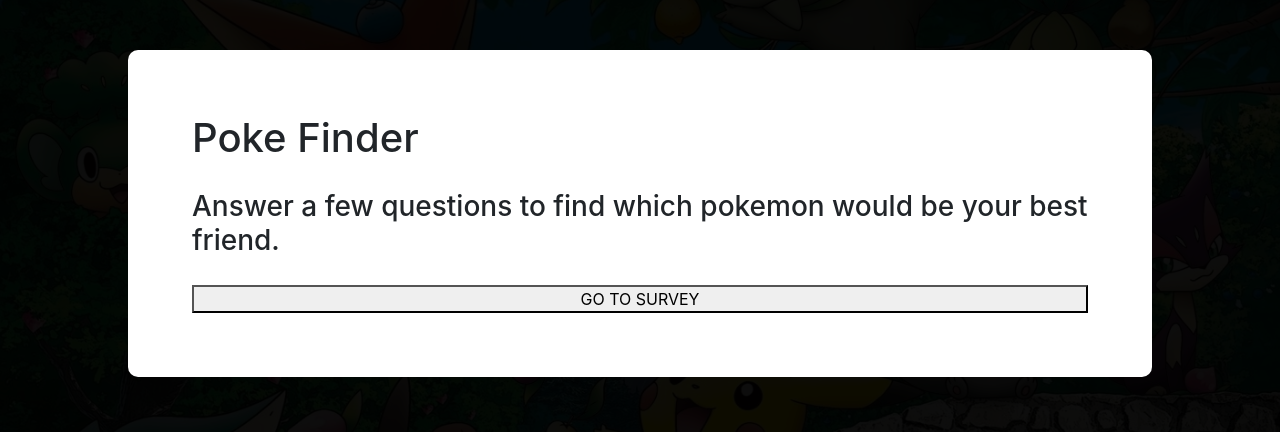
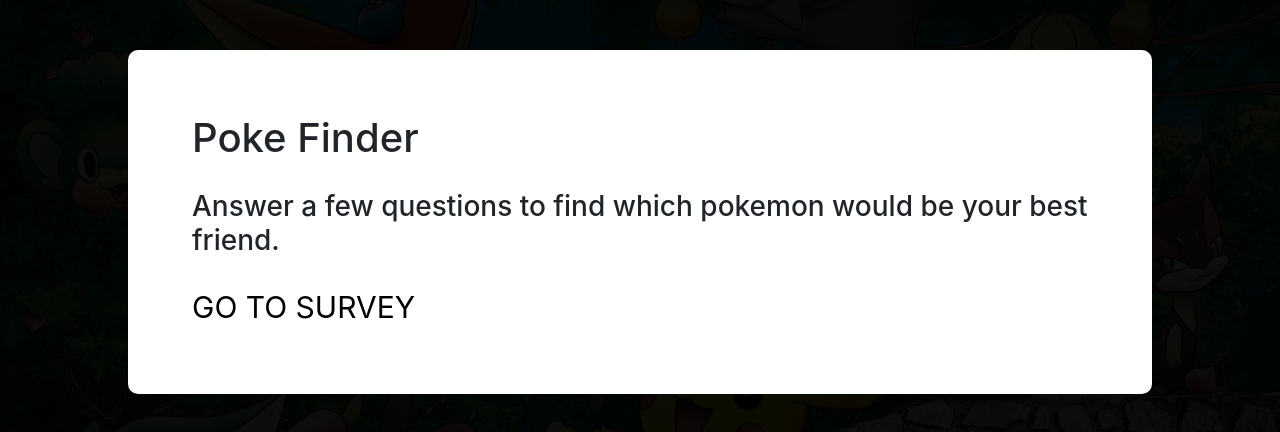
Before and after one commit to tsoogthoj/FriendFinder, a website: page app/public/home.html in a window 1280 px wide. Shown: the part 100-532 px from the top of the page. Drawn offline with nearby package versions, Linux system fonts and the light colour scheme.

Commit message:
fixed survey button

```diff
--- a/app/public/css/style.css
+++ b/app/public/css/style.css
@@ -104,3 +104,8 @@
     left: 35%;
     font-size: 22px;
 }
+
+.home-container a {
+    margin-top: 20px;
+    font-size: 30px;
+}
--- a/app/public/home.html
+++ b/app/public/home.html
@@ -31,7 +31,7 @@
     <div class="home-container">
         <h1>Poke Finder</h1>
         <h3>Answer a few questions to find which pokemon would be your best friend.</h3>
-        <button class="surveyBtn" href="/survey">GO TO SURVEY</button>
+        <a class="surveyBtn" href="/survey">GO TO SURVEY</a>
     </div>
 
     <!-- Optional JavaScript -->
```
